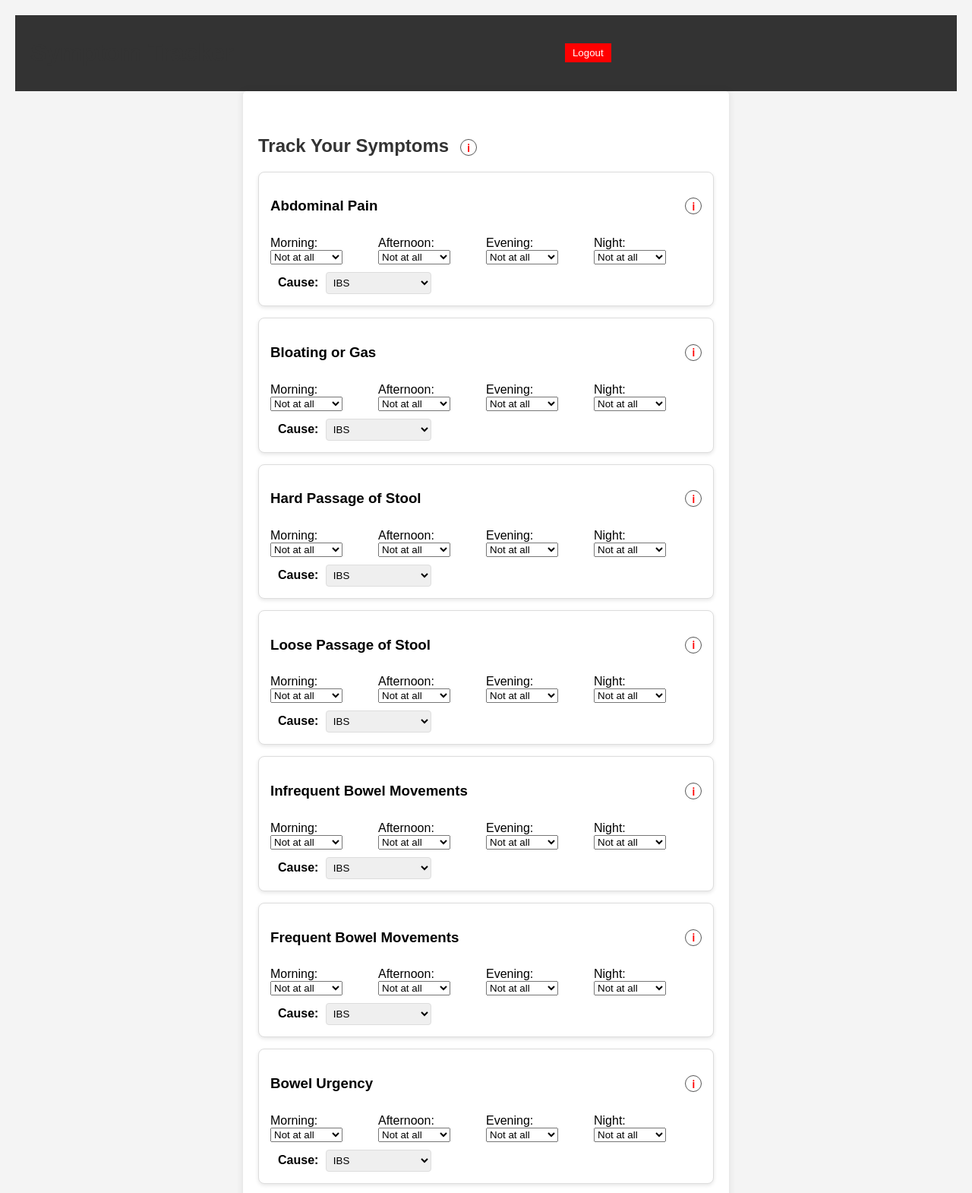
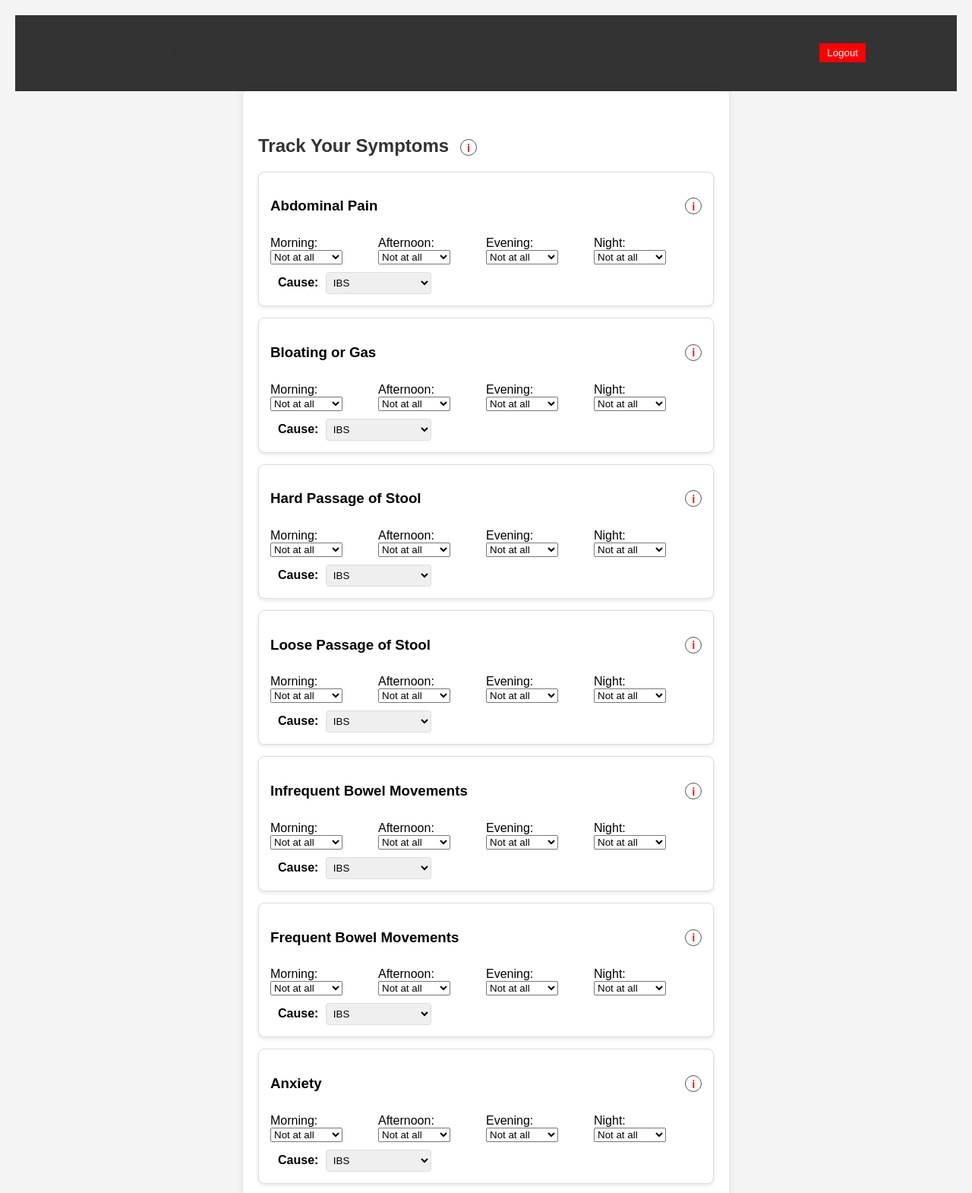
Before and after one commit to sujitkamaraj/BeyondTheGut, a website: page public/tracker.html in a window 1280 px wide. Shown: the top 1570 px of the page at 76% size. Drawn offline with Linux system fonts and the light colour scheme; sample sign-in values are in the browser's storage.

Commit message:
removed some symptoms and shifted logout button

```diff
--- a/public/styles.css
+++ b/public/styles.css
@@ -20,6 +20,8 @@ header {
     padding: 5px 10px;
     border: none;
     cursor: pointer;
+    margin: 0%;
+    margin-right: 100px;
 }
 
 h1, h2 {
--- a/public/tracker.js
+++ b/public/tracker.js
@@ -5,14 +5,14 @@ const symptoms = [
     "Loose Passage of Stool",
     "Infrequent Bowel Movements",
     "Frequent Bowel Movements",
-    "Bowel Urgency",
+    //"Bowel Urgency",
     "Anxiety",
     "Mood Swings",
-    "Anger",
+    //"Anger",
     "Cramps",
     "Body Weakness",
     "Headaches",
-    "Fever"
+    //"Fever"
 ];
 
 const timesOfDay = ["Morning", "Afternoon", "Evening", "Night"];
```
